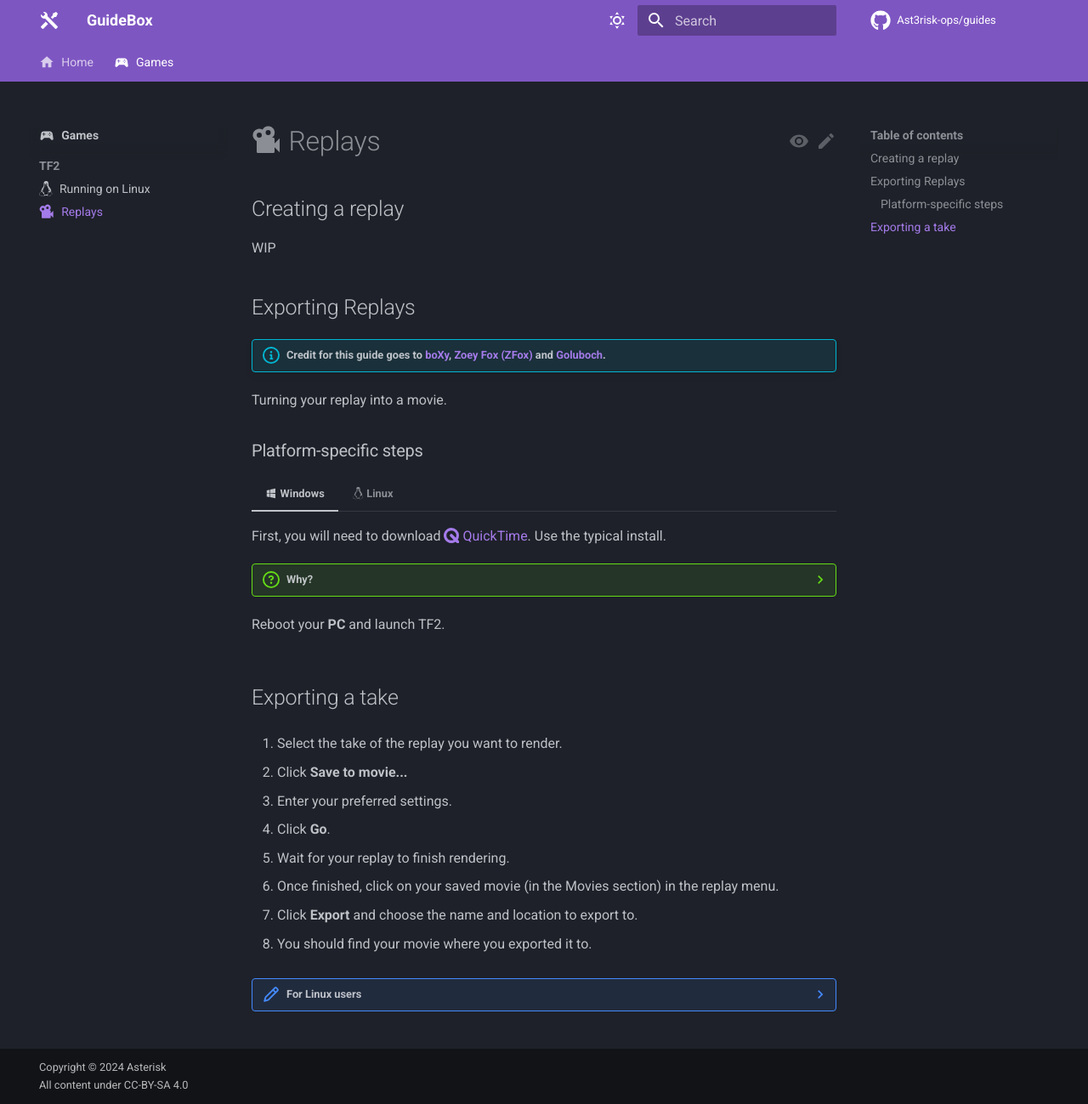
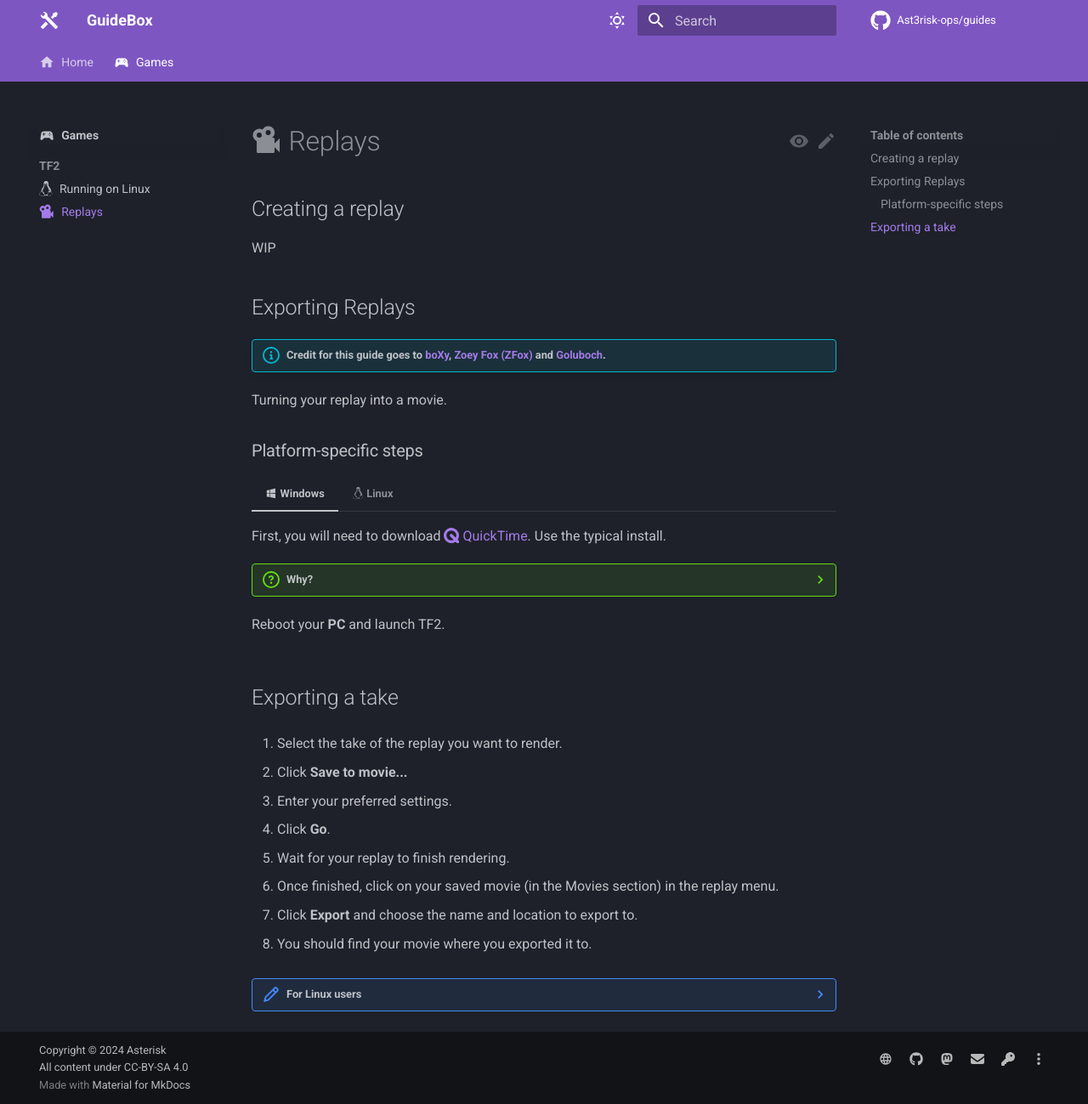
Before and after one commit to Ast3risk-ops/guides, an MkDocs documentation site: the page built from docs/games/pc/tf2/demos.md, in a window 1280 px wide and 1299 px high. Shown: the whole window at 85% size. Built offline with MkDocs 1.6.1 and Material for MkDocs 9.7.7, drawn with Linux system fonts in a browser that asks for light colours; comment, search, counter and statistics services are not loaded; part of the change alters nothing that is shown.

Commit message:
fix: socials + generator

```diff
--- a/mkdocs.yml
+++ b/mkdocs.yml
@@ -105,7 +105,25 @@ plugins:
       enabled: true
 
 extra:
-  generator: false
+  social:
+    - icon: material/web
+      link: https://asterisk.lol
+      name: My Website
+    - icon: fontawesome/brands/github
+      link: https://github.com/ast3risk-ops
+      name: My Github
+    - icon: fontawesome/brands/mastodon
+      link: https://social.linux.pizza/@asterisk
+      name: My Mastodon
+    - icon: fontawesome/solid/envelope
+      link: mailto:me@asterisk.lol
+      name: My Email
+    - icon: fontawesome/solid/key
+      link: https://i.asterisk.lol/l/pgpkey
+      name: My PGP key
+    - icon: fontawesome/solid/ellipsis-vertical
+      link: https://asterisk.lol/socials
+      name: More...
 
 watch:
   - "includes"
```
